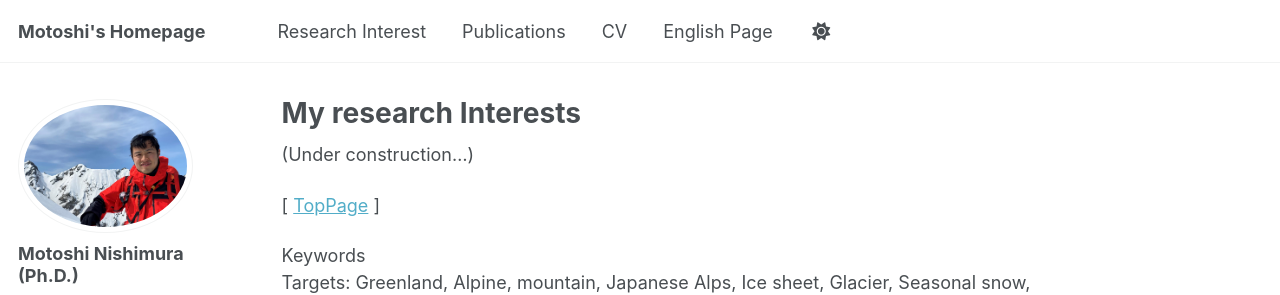
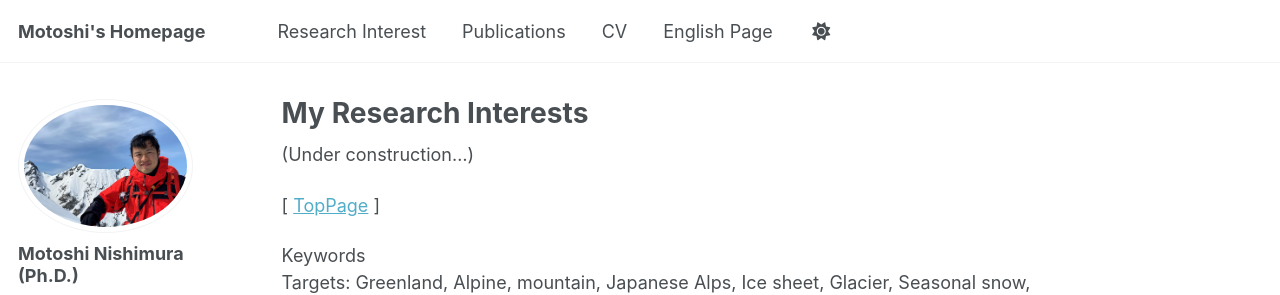
Before and after one commit to MotoshiNishimura/MotoshiNishimura.github.io, a Jekyll site: the page built from _pages/interest_en.md, in a window 1280 px wide. Shown: the top 295 px of the page. Built offline with Jekyll 4.4.1, drawn with Linux system fonts in a browser that asks for light colours; some web fonts are replaced; a script bundle is joined from its source files by our own code; library files that are not in the unit come from our copies.

```diff
--- a/_pages/interest_en.md
+++ b/_pages/interest_en.md
@@ -1,6 +1,6 @@
 ---
 permalink: /interest_en/
-title: "My research Interests"
+title: "My Research Interests"
 author_profile: true
 ---
 
```
